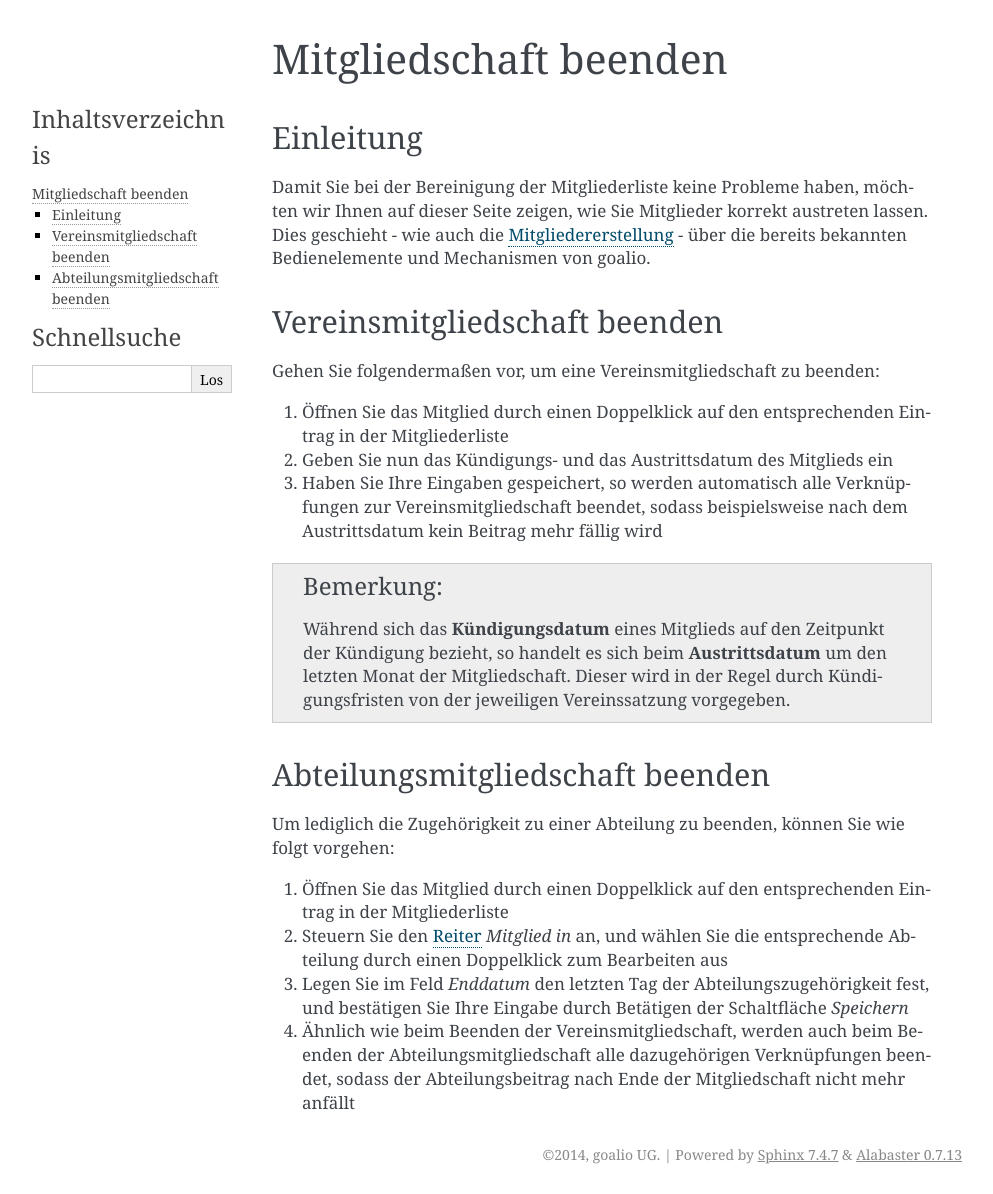
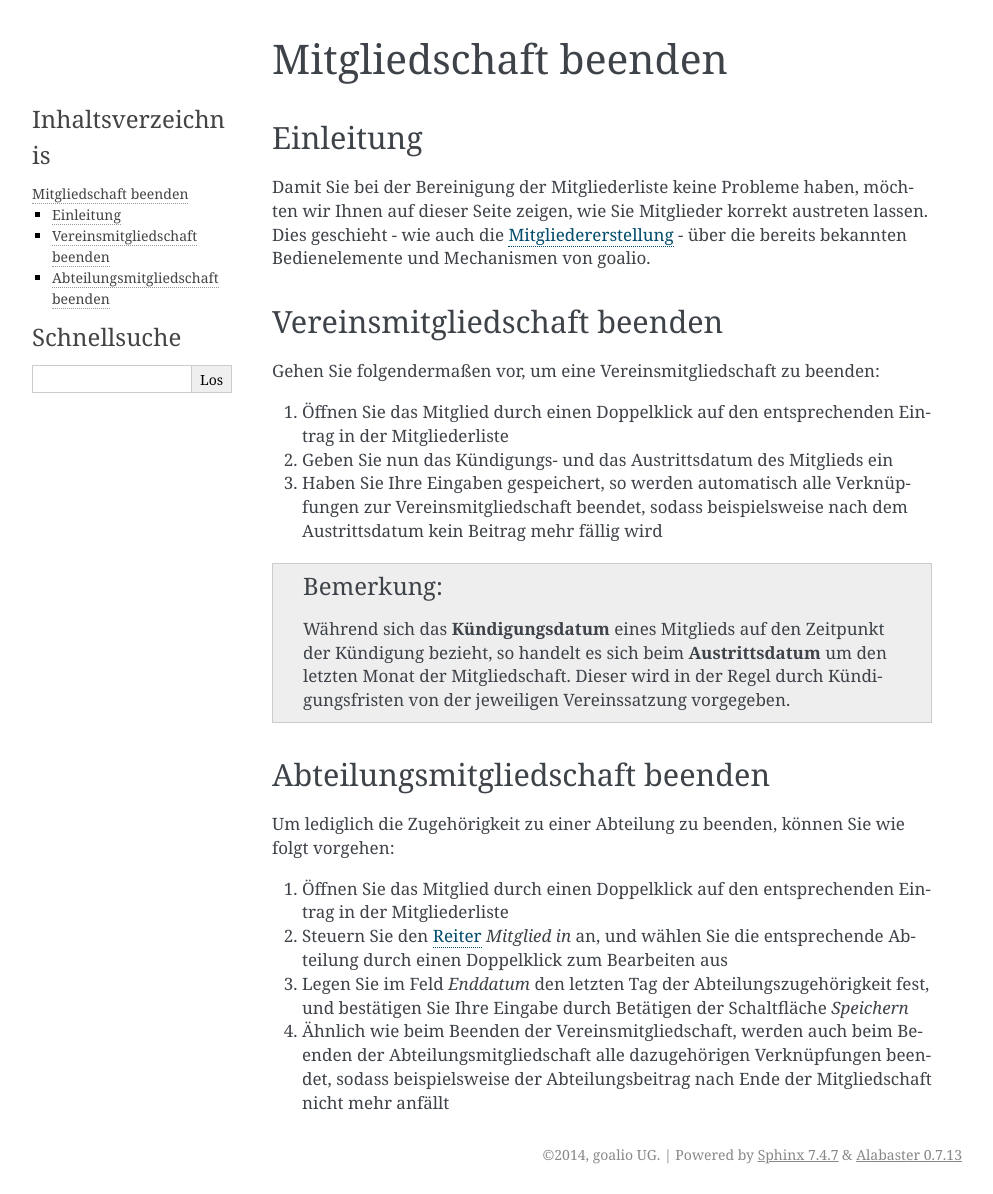
Before and after one commit to goalio/docs, a Sphinx documentation site: the page built from docs/module/mitglieder/mitgliedschaft-beenden.rst, in a window 1280 px wide. Shown: the whole page, without its empty margins (148-1141 px from the left). Built offline with Sphinx 7.4.7, drawn with Linux system fonts in a browser that asks for light colours; formulas are drawn with MathJax 3; pages that are not in the unit, such as notebooks, are missing from menus.

Commit message:
Update mitgliedschaft-beenden.rst

```diff
--- a/docs/module/mitglieder/mitgliedschaft-beenden.rst
+++ b/docs/module/mitglieder/mitgliedschaft-beenden.rst
@@ -31,7 +31,7 @@
 
 3. Legen Sie im Feld *Enddatum* den letzten Tag der Abteilungszugehörigkeit fest, und bestätigen Sie Ihre Eingabe durch Betätigen der Schaltfläche *Speichern*
 
-4. Ähnlich wie beim Beenden der Vereinsmitgliedschaft, werden auch beim Beenden der Abteilungsmitgliedschaft alle dazugehörigen Verknüpfungen beendet, sodass der Abteilungsbeitrag nach Ende der Mitgliedschaft nicht mehr anfällt
+4. Ähnlich wie beim Beenden der Vereinsmitgliedschaft, werden auch beim Beenden der Abteilungsmitgliedschaft alle dazugehörigen Verknüpfungen beendet, sodass beispielsweise der Abteilungsbeitrag nach Ende der Mitgliedschaft nicht mehr anfällt
 
 .. _Mitgliedererstellung: /de/latest/module/mitglieder/erstellen.html
 .. _Bedienelemente: /de/latest/erste-schritte/benutzeroberflaeche.html
```
